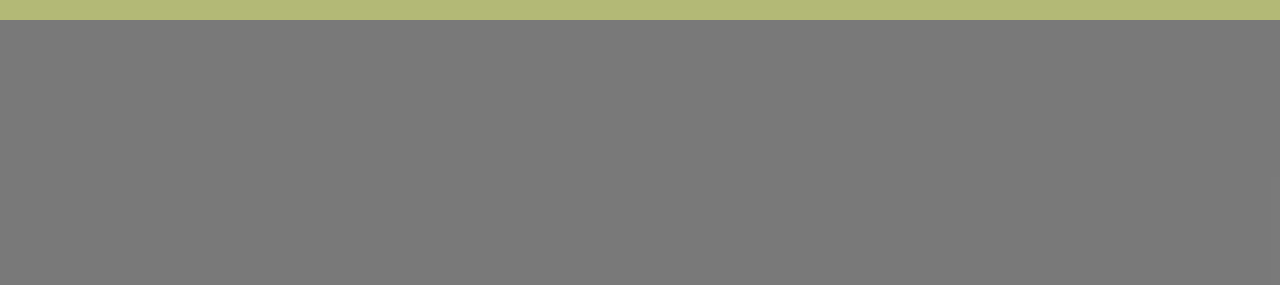
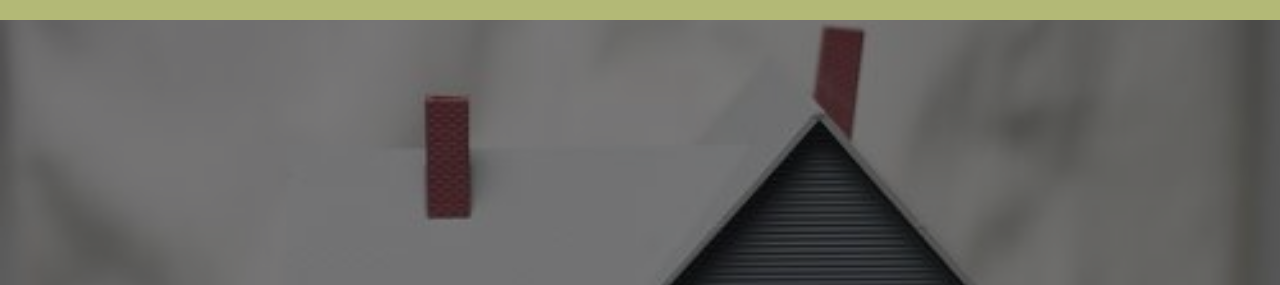
Before and after one commit to c70191736/belltesh-website, a plain HTML site: page index.html in a window 1280 px wide. Shown: the part 78-363 px from the top of the page. Drawn offline with Linux system fonts and the light colour scheme.

Commit message:
Fixed CSS/JS link paths

```diff
--- a/assets/style.css
+++ b/assets/style.css
@@ -80,7 +80,7 @@
   #hero {
     position: relative;
     height: 100vh; /* Full viewport height for mobile */
-    background-image: url('images/hero.jpg ');
+    background-image: url('../images/hero.jpg ');
     background-size: cover;
     background-position: center;
     background-repeat: no-repeat;
```
